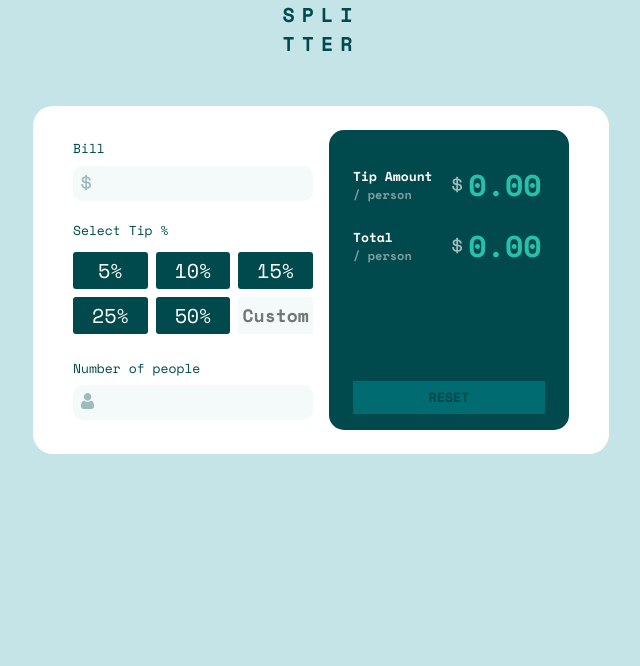
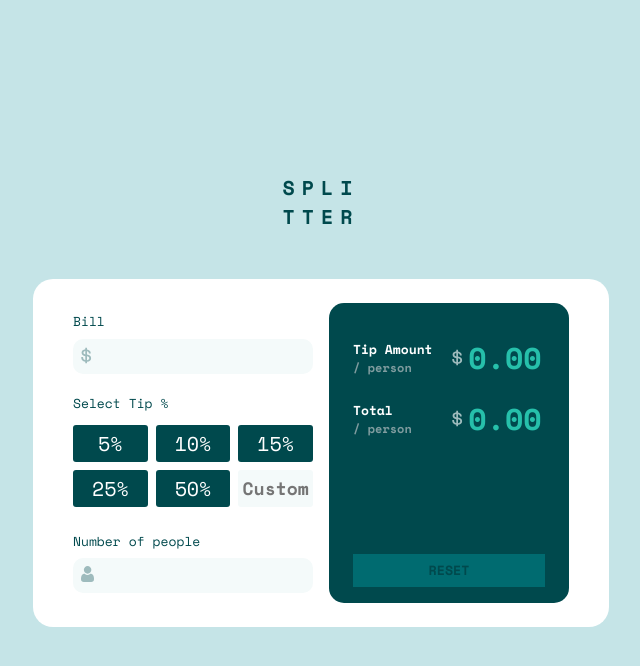
Before and after one commit to ripterdust/TipCalculator, a React (Create React App) app: page / in a window 1280 px wide. Shown: the top 666 px of the page, without its empty margins (319-959 px from the left). Built offline with nearby package versions, Linux system fonts and the light colour scheme.

Commit message:
Agregado el context

```diff
--- /dev/null
+++ b/src/components/ValueContext.js
@@ -0,0 +1,8 @@
+import { createContext } from "react";
+
+
+export const ValueContext = createContext(null);
+
+export const defaultValues = {
+
+}
--- a/src/index.css
+++ /dev/null
@@ -1,13 +0,0 @@
-body {
-  margin: 0;
-  font-family: -apple-system, BlinkMacSystemFont, 'Segoe UI', 'Roboto', 'Oxygen',
-    'Ubuntu', 'Cantarell', 'Fira Sans', 'Droid Sans', 'Helvetica Neue',
-    sans-serif;
-  -webkit-font-smoothing: antialiased;
-  -moz-osx-font-smoothing: grayscale;
-}
-
-code {
-  font-family: source-code-pro, Menlo, Monaco, Consolas, 'Courier New',
-    monospace;
-}
--- a/src/index.js
+++ b/src/index.js
@@ -1,12 +1,15 @@
 import React from 'react';
 import ReactDOM from 'react-dom';
 import { App } from './App';
+import { ValueContext, defaultValues } from './components/ValueContext';
 
 
 
 ReactDOM.render(
   <React.StrictMode>
-    <App />
+      <ValueContext.Provider>
+        <App />
+      </ValueContext.Provider>
   </React.StrictMode>,
   document.getElementById('root')
 );
--- a/src/styles/parials/body.scss
+++ b/src/styles/parials/body.scss
@@ -4,4 +4,5 @@ body{
     display: flex;
     justify-content: center;
     align-items: center;
+    min-height: 100vh;
 }
```
